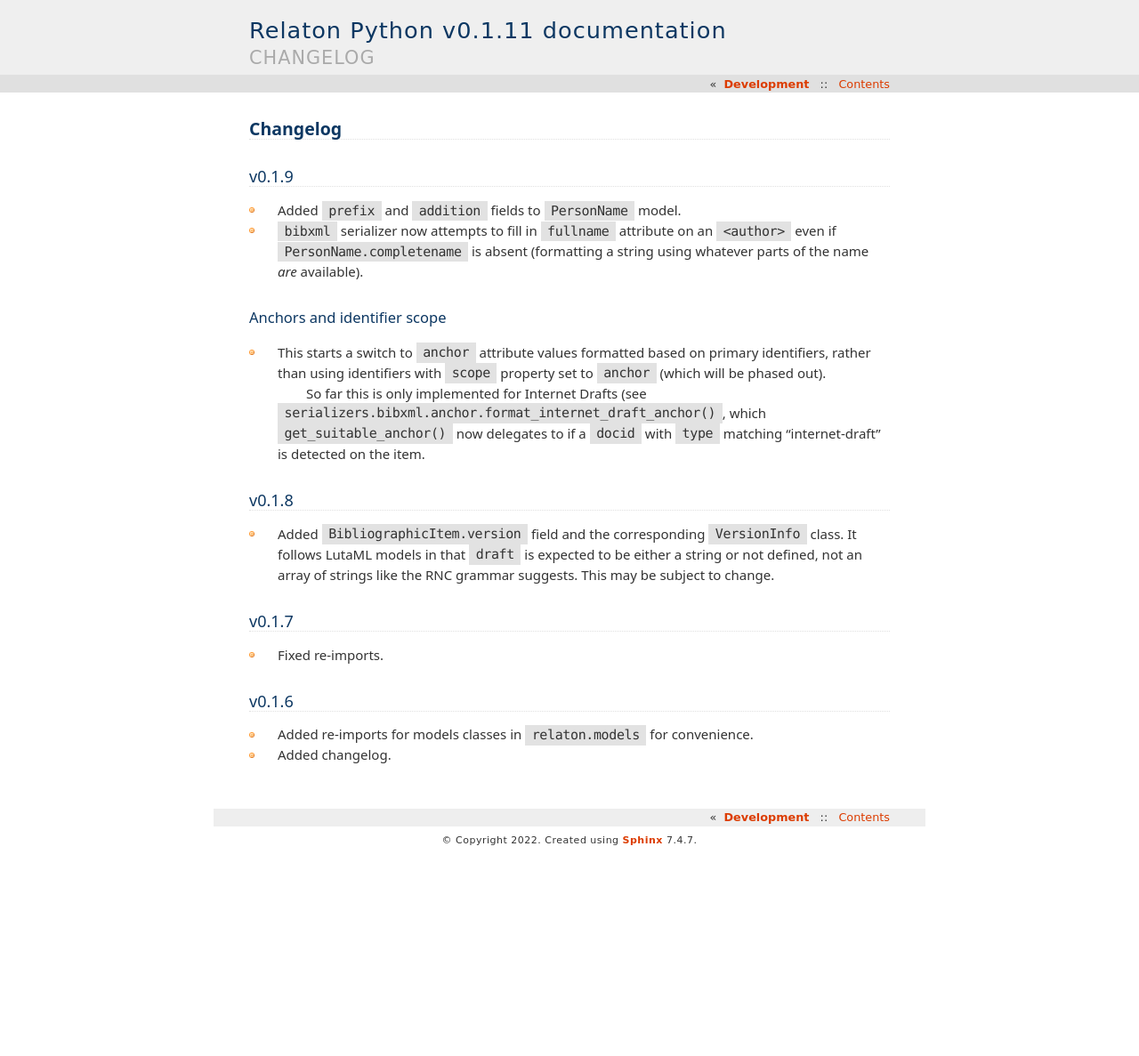
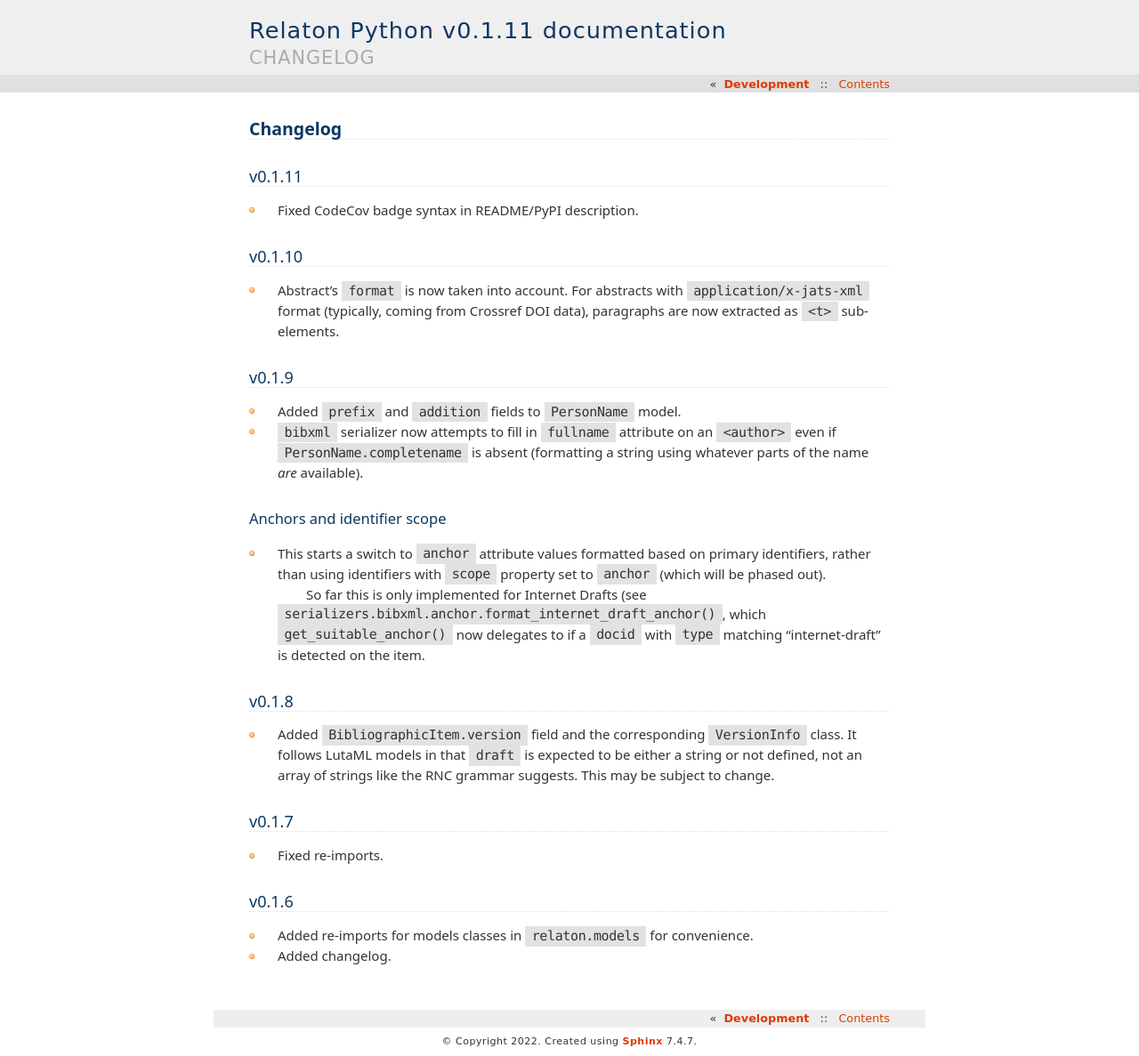
Before and after one commit to relaton/relaton-py, a Sphinx documentation site: the page built from docs/changelog.rst, in a window 1280 px wide. Shown: the whole page at 89% size. Built offline with Sphinx 7.4.7, drawn with Linux system fonts in a browser that asks for light colours; before the commit the page ends 961 px from its top, so only the background shows below that.

Commit message:
docs(changelog): add 0.1.10, 0.1.11

```diff
--- a/docs/changelog.rst
+++ b/docs/changelog.rst
@@ -1,6 +1,19 @@
 =========
 Changelog
 =========
+
+v0.1.11
+=======
+
+- Fixed CodeCov badge syntax in README/PyPI description.
+
+v0.1.10
+=======
+
+- Abstract’s ``format`` is now taken into account.
+  For abstracts with ``application/x-jats-xml`` format
+  (typically, coming from Crossref DOI data),
+  paragraphs are now extracted as ``<t>`` sub-elements.
 
 v0.1.9
 ======
```
